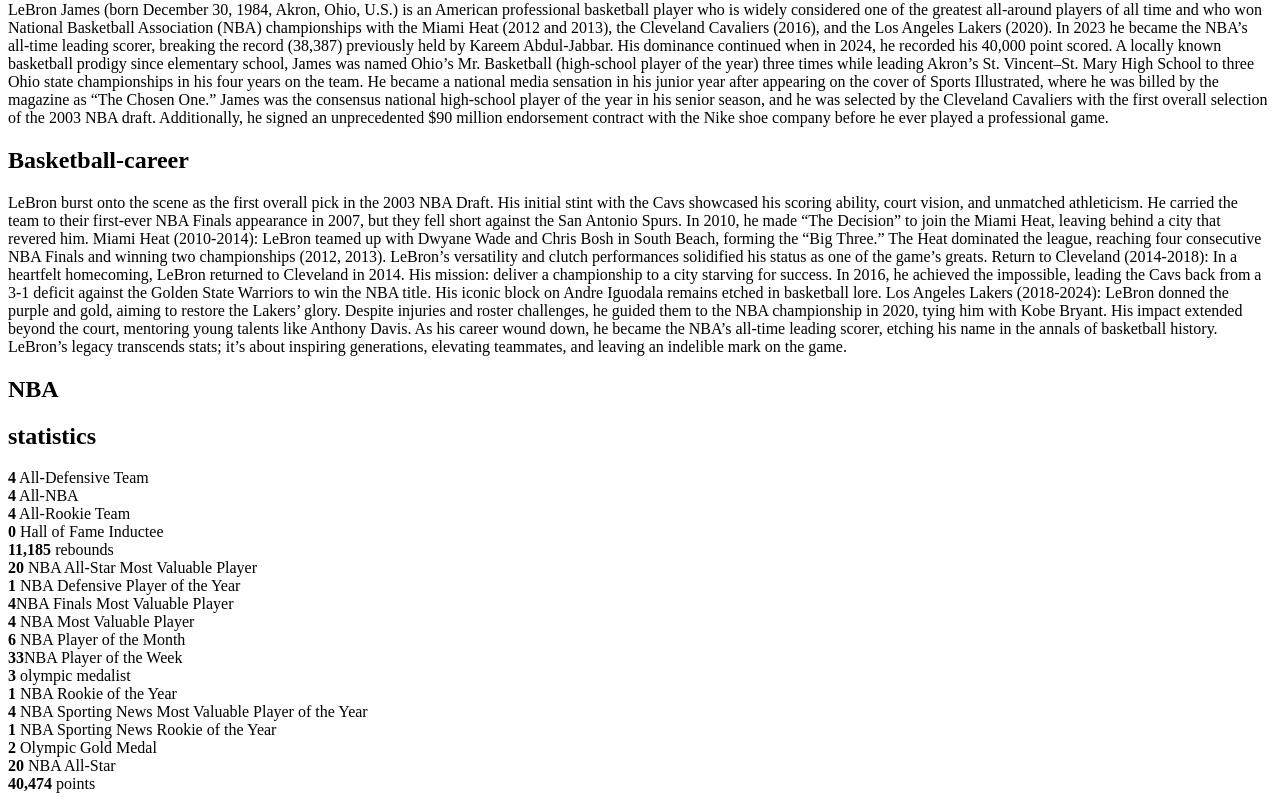
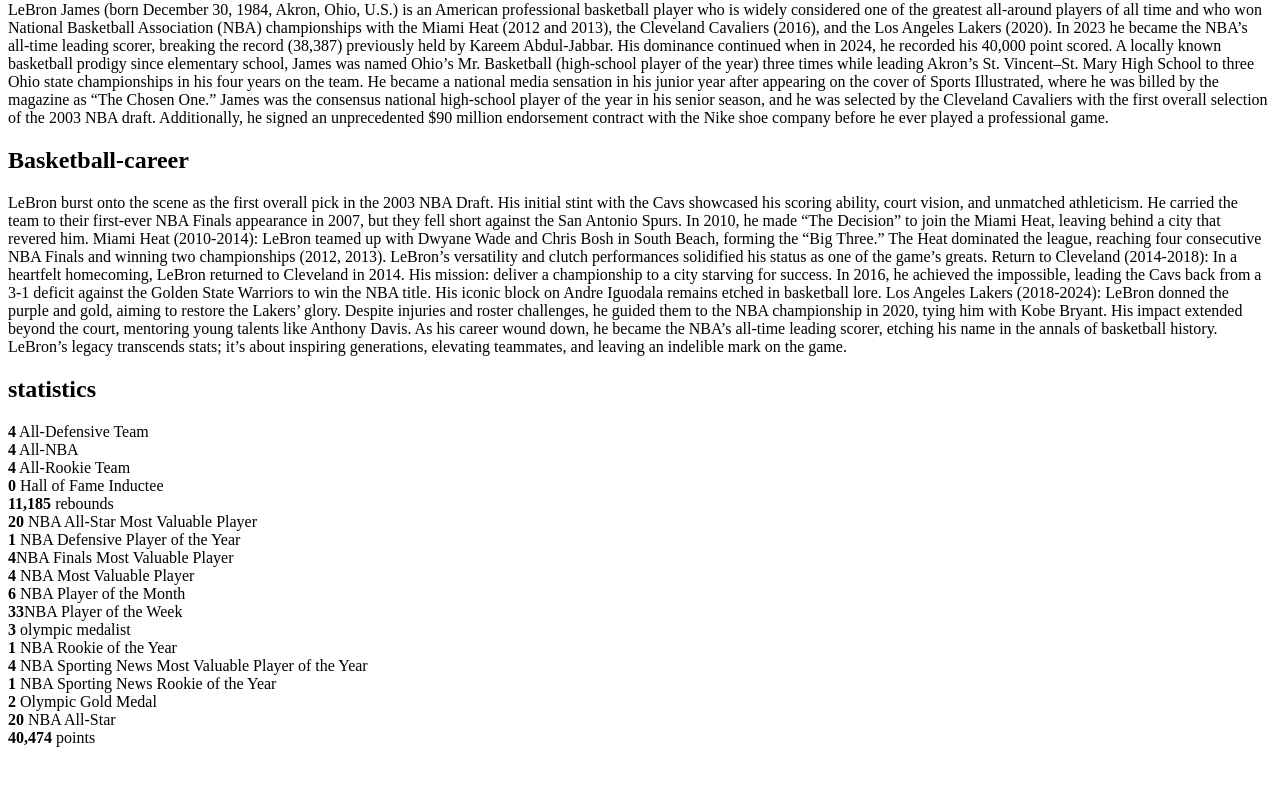
Before and after one commit to rileydidd/GoatDebate, a plain HTML site: page lebron.html in a window 1280 px wide. Shown: the part 79-880 px from the top of the page. After the commit the page ends 834 px from the top, so only its background shows below. Drawn offline with Linux system fonts and the light colour scheme.

Commit message:
Update lebron.html

```diff
--- a/lebron.html
+++ b/lebron.html
@@ -50,11 +50,6 @@
   LeBron’s legacy transcends stats; it’s about inspiring generations, elevating teammates, and leaving an indelible mark on the game. </p>
 </div>
 
-<div class="">
-    <h2>NBA</h2>
-    <p></p>
-</div>
-
 
 <div class="statistics">
     <h2>statistics</h2>
```
